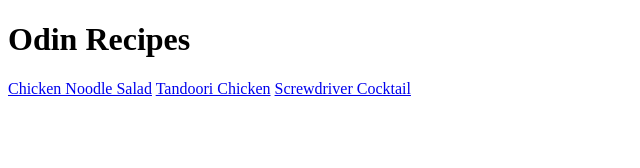
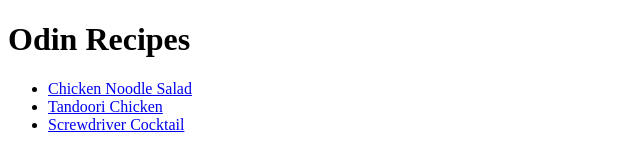
Before and after one commit to ollillillo/odin-recipes, a plain HTML site: page index.html in a window 1280 px wide. Shown: the whole page, without its empty margins (0-640 px from the left). Drawn offline with Linux system fonts and the light colour scheme.

Commit message:
Put links on home page in list
	modified:   index.html

```diff
--- a/index.html
+++ b/index.html
@@ -7,8 +7,10 @@
 </head>
 <body>
     <h1>Odin Recipes</h1>
-    <a href="recipes/chicken_noodle_salad.html">Chicken Noodle Salad</a>
-    <a href="recipes/tandoori_chicken.html">Tandoori Chicken</a>
-    <a href="recipes/screwdriver_cocktail.html">Screwdriver Cocktail</a>
+    <ul>
+   <li><a href="recipes/chicken_noodle_salad.html">Chicken Noodle Salad</a> </li>
+    <li><a href="recipes/tandoori_chicken.html">Tandoori Chicken</a></li>
+   <li><a href="recipes/screwdriver_cocktail.html">Screwdriver Cocktail</a> </li>
+</ul>
 </body>
 </html>
```
